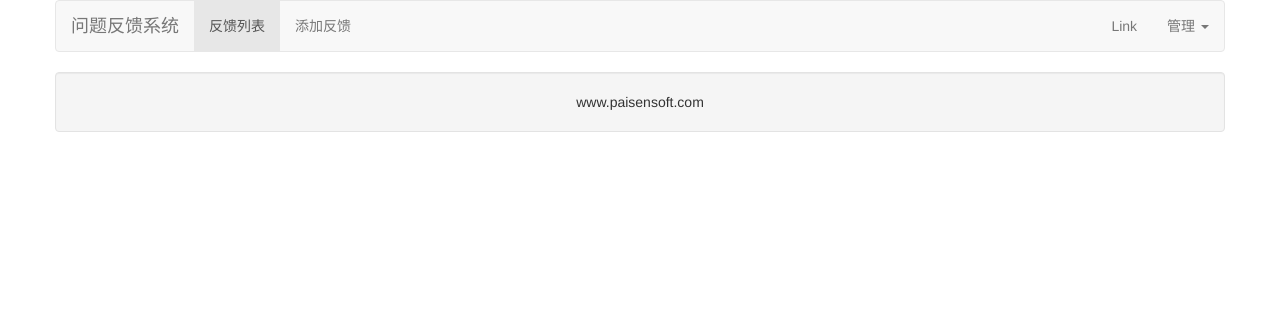
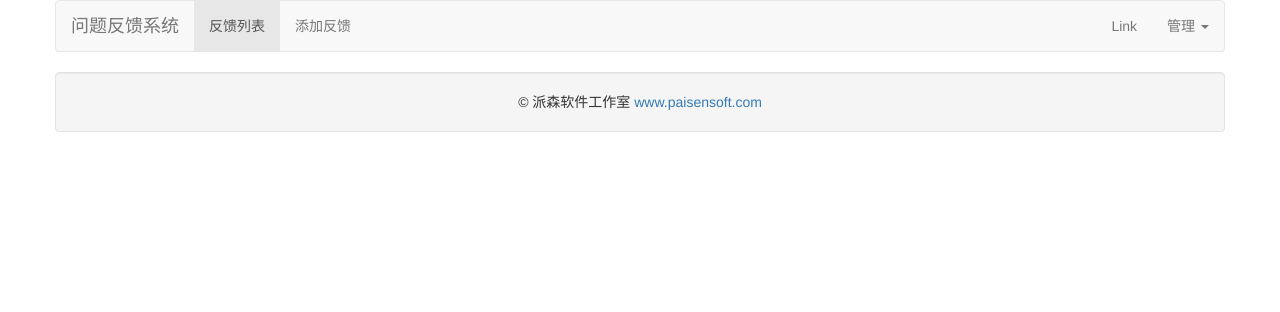
Before and after one commit to haojieorg/feedback, a Flask app: template templates/base.html in a window 1280 px wide. Shown: the top 312 px of the page. Run offline with Flask 2, Linux system fonts and the light colour scheme; the template is opened without the code that fills it, so the values that code supplies are empty; parts of the project's set-up code (start-up, migrations or seed data) failed here and were passed over; some libraries are stand-ins or nearby versions.

Commit message:
加了版权文字

```diff
--- a/templates/base.html
+++ b/templates/base.html
@@ -53,7 +53,7 @@
     {% endblock %}
     <div class="row">
         <div class="well text-center">
-            www.paisensoft.com
+            &copy; 派森软件工作室  <a href="#">www.paisensoft.com</a>
         </div>
     </div>
 
```
